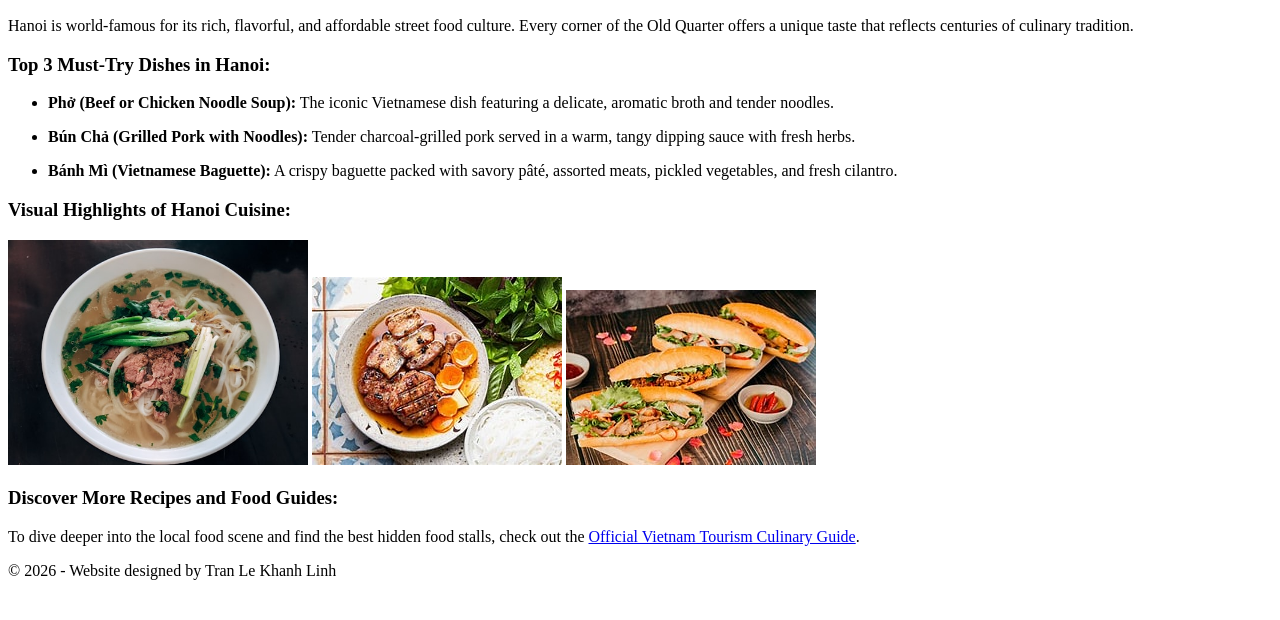
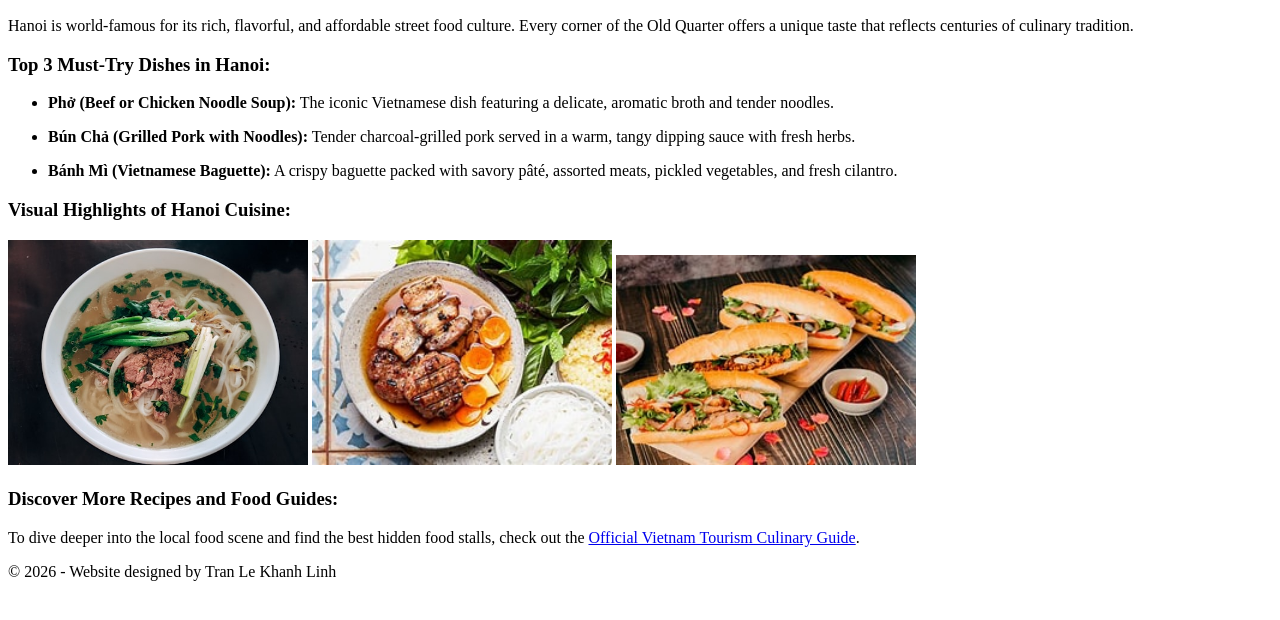
Before and after one commit to 251020903327-alt/hanoi-street-food, a plain HTML site: page index.html in a window 1280 px wide. Shown: the part 110-730 px from the top of the page. Drawn offline with Linux system fonts and the light colour scheme.

Commit message:
Update index.html
Signed-off-by: 251020903327-alt <251020903327@st.phenikaa-uni.edu.vn>

```diff
--- a/index.html
+++ b/index.html
@@ -24,8 +24,8 @@
 
          <h3>Visual Highlights of Hanoi Cuisine:</h3>
         <img src="img1.jpg" width="300" alt="A steaming hot bowl of traditional Vietnamese beef Pho with green onions and herbs">
-        <img src="img2.jpg" alt="A delicious set of Bun Cha Hanoi featuring grilled pork, dipping sauce, and fresh noodles">
-        <img src="img3.jpg" alt="A crispy traditional Vietnamese Banh Mi sandwich packed with savory pork pate and fresh herbs in Hanoi">
+        <img src="img2.jpg" width="300" alt="A delicious set of Bun Cha Hanoi featuring grilled pork, dipping sauce, and fresh noodles">
+        <img src="img3.jpg" width="300" alt="A crispy traditional Vietnamese Banh Mi sandwich packed with savory pork pate and fresh herbs in Hanoi">
 
         <h3>Discover More Recipes and Food Guides:</h3>
         <p>To dive deeper into the local food scene and find the best hidden food stalls, check out the <a href="https://vietnam.travel" target="_blank">Official Vietnam Tourism Culinary Guide</a>.</p>
```
